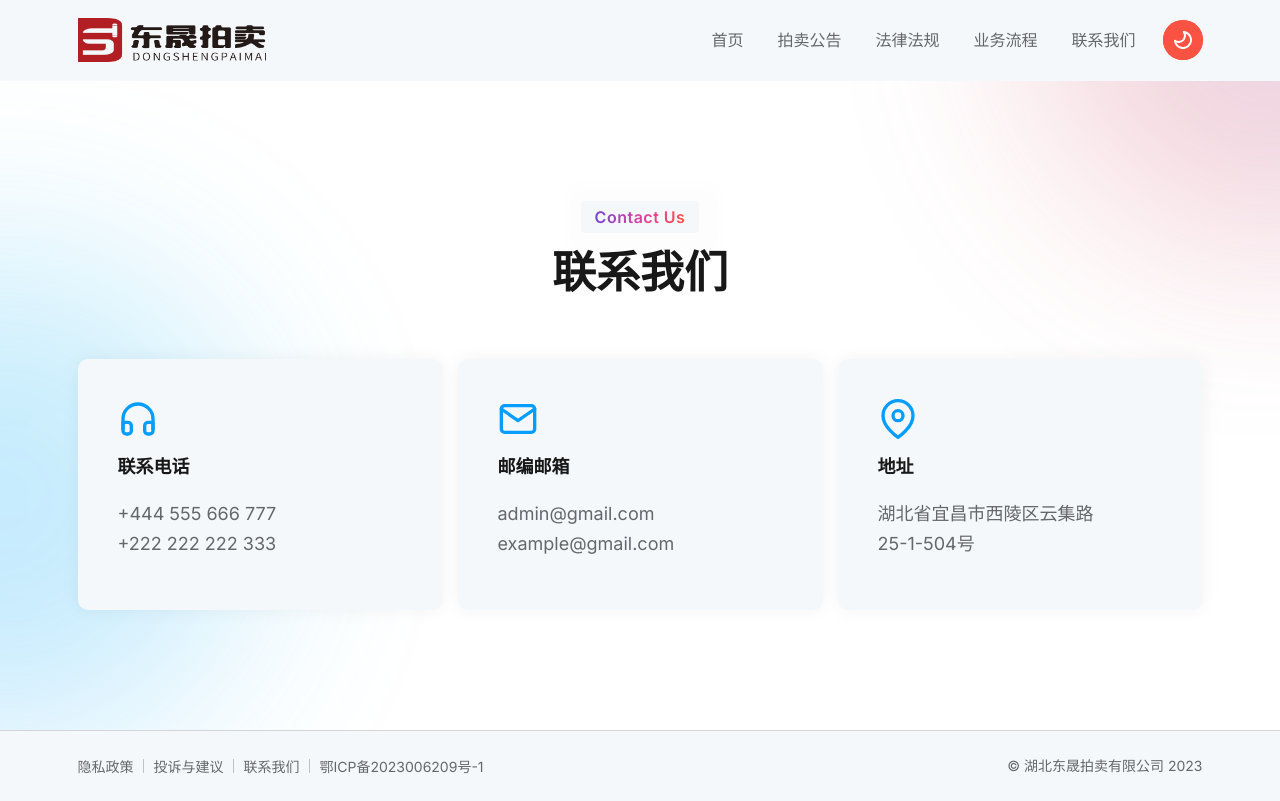
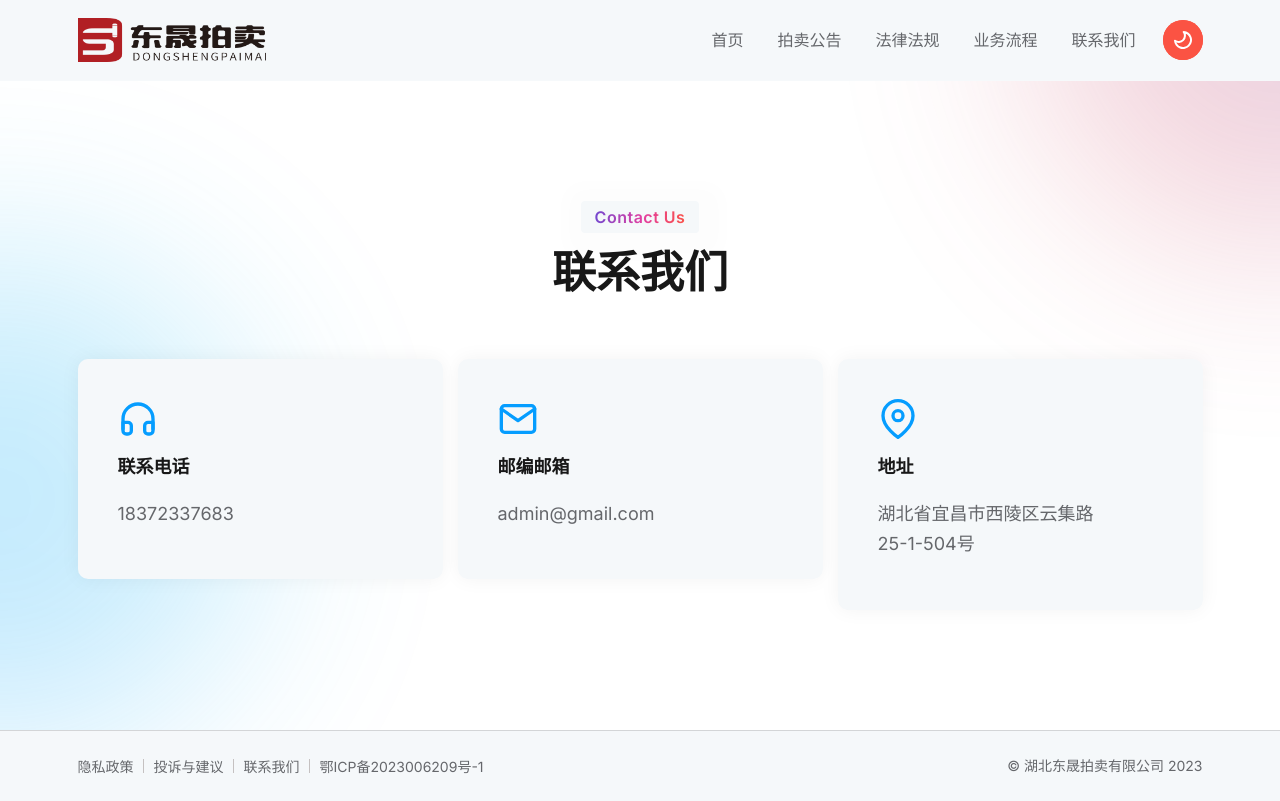
Before and after one commit to dest16/pm-fronted, a Vue app: page /contact in a window 1280 px wide. Built offline with nearby package versions, Linux system fonts and the light colour scheme; what vue-cool-lightbox, vue-scrollactive, vue-typed-js would draw is missing.

Commit message:
fix contact

```diff
--- a/src/views/ContactPage.vue
+++ b/src/views/ContactPage.vue
@@ -23,8 +23,7 @@
                                         </div>
                                         <div class="inner">
                                             <h4 class="title">联系电话</h4>
-                                            <p><a href="tel:+444 555 666 777">+444 555 666 777</a></p>
-                                            <p><a href="tel:+222 222 222 333">+222 222 222 333</a></p>
+                                            <p><a href="tel:18372337683">18372337683</a></p>
                                         </div>
                                     </div>
                                 </div>
@@ -37,7 +36,6 @@
                                         <div class="inner">
                                             <h4 class="title">邮编邮箱</h4>
                                             <p><a href="mailto:admin@gmail.com">admin@gmail.com</a></p>
-                                            <p><a href="mailto:example@gmail.com">example@gmail.com</a></p>
                                         </div>
                                     </div>
                                 </div>
```
